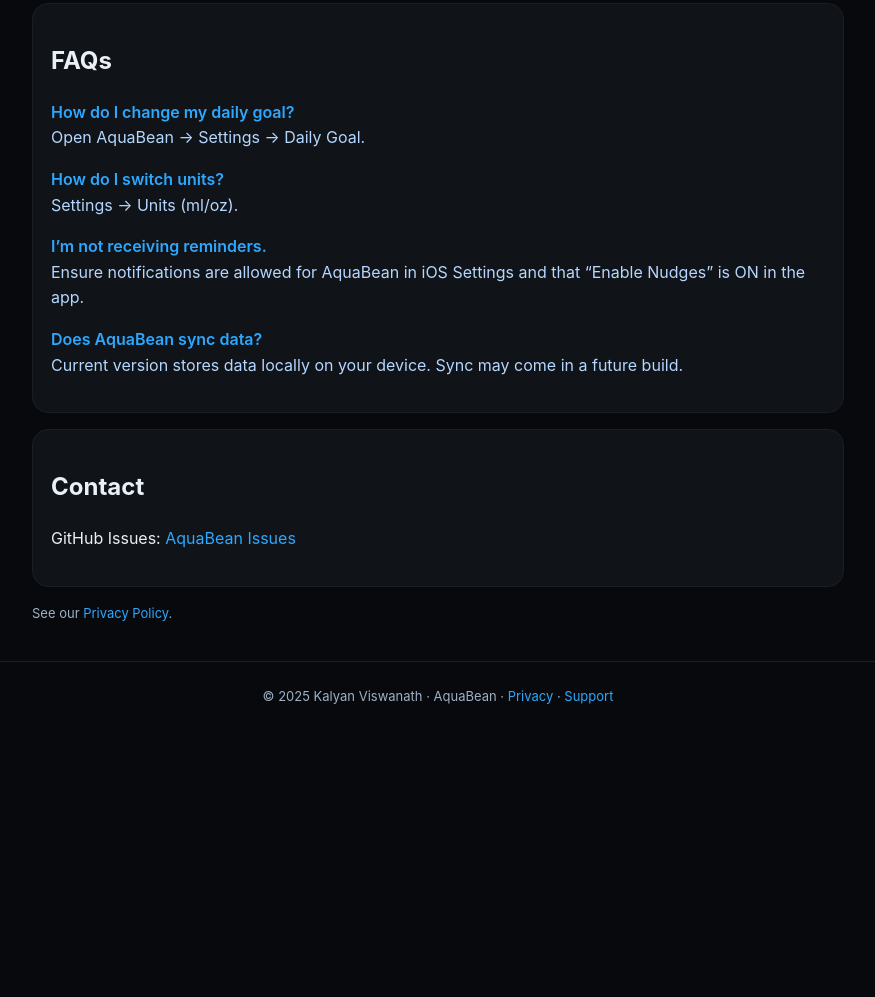
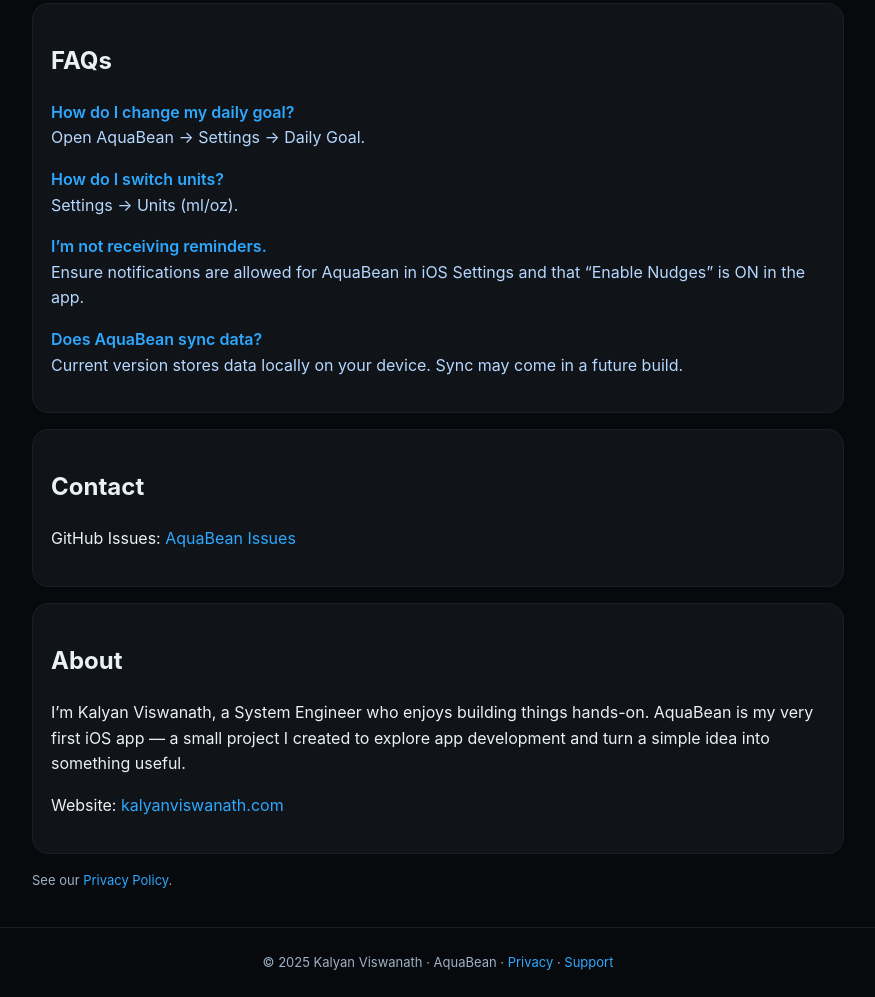
Before and after one commit to kalyanviswanath/AquaBean, a plain HTML site: page support.html in a window 1280 px wide. Shown: the part 174-1171 px from the top of the page, without its empty margins (202-1077 px from the left). Before the commit the page ends 905 px from the top, so only its background shows below. Drawn offline with Linux system fonts and the light colour scheme.

Commit message:
readme and site edits

```diff
--- a/support.html
+++ b/support.html
@@ -32,6 +32,11 @@
     <h2>Contact</h2>
     <p>GitHub Issues: <a href="https://github.com/kalyanviswanath/AquaBean/issues">AquaBean Issues</a></p>
   </div>
+  <div class="card" style="margin-top:16px;">
+    <h2>About</h2>
+    <p>I’m Kalyan Viswanath, a System Engineer who enjoys building things hands-on. AquaBean is my very first iOS app — a small project I created to explore app development and turn a simple idea into something useful.</p>
+    <p>Website: <a href="https://kalyanviswanath.com">kalyanviswanath.com</a></p>
+  </div>
   <p class="small" style="margin-top:16px;">See our <a href="privacy.html">Privacy Policy</a>.</p>
 </div>
 <div class="footer small">© 2025 Kalyan Viswanath · AquaBean · <a href="privacy.html">Privacy</a> · <a href="support.html">Support</a></div>
```
Also changed, not shown: index.html (+5 -0 lines), 1 other file.
